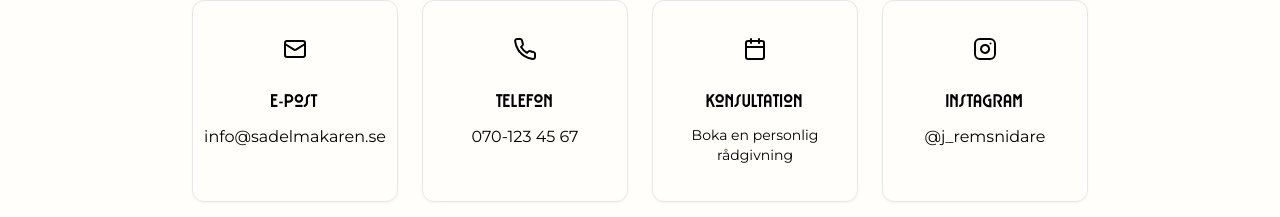
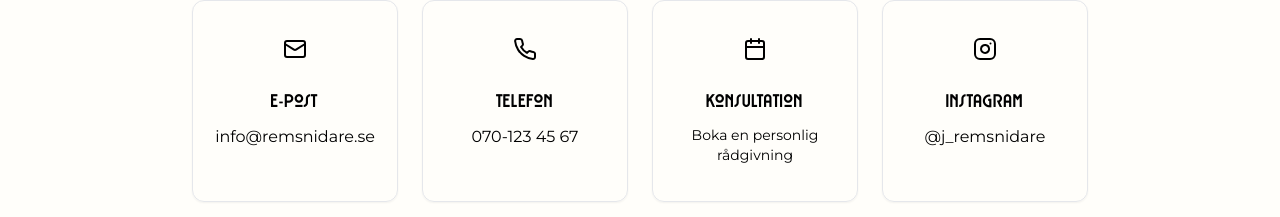
Before and after one commit to Moapettersson/J.remsnidare, a React (Vite) app: page /om-oss in a window 1280 px wide. Shown: the part 2488-2705 px from the top of the page. Built offline with nearby package versions, Linux system fonts and the light colour scheme; a web font is replaced by a local one.

Commit message:
Changed email

```diff
--- a/src/components/ContactSection.tsx
+++ b/src/components/ContactSection.tsx
@@ -35,10 +35,10 @@ export const ContactSection = ({
               <div>
                 <h3 className="text-lg mb-2 text-foreground">E-post</h3>
                 <a
-                  href="mailto:info@sadelmakaren.se"
+                  href="mailto:info@remsnidare.se"
                   className="text-primary hover:underline transition-colors"
                 >
-                  info@sadelmakaren.se
+                  info@remsnidare.se
                 </a>
               </div>
             </div>
```
